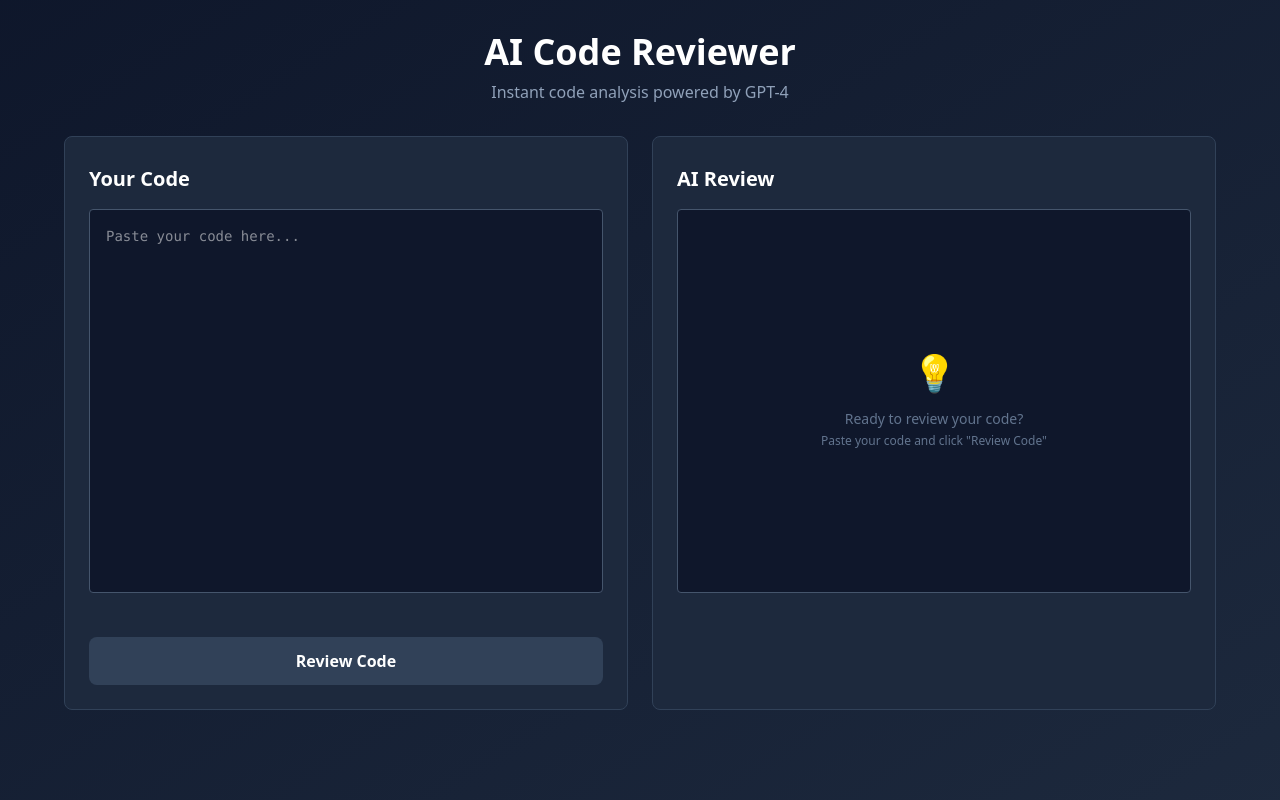
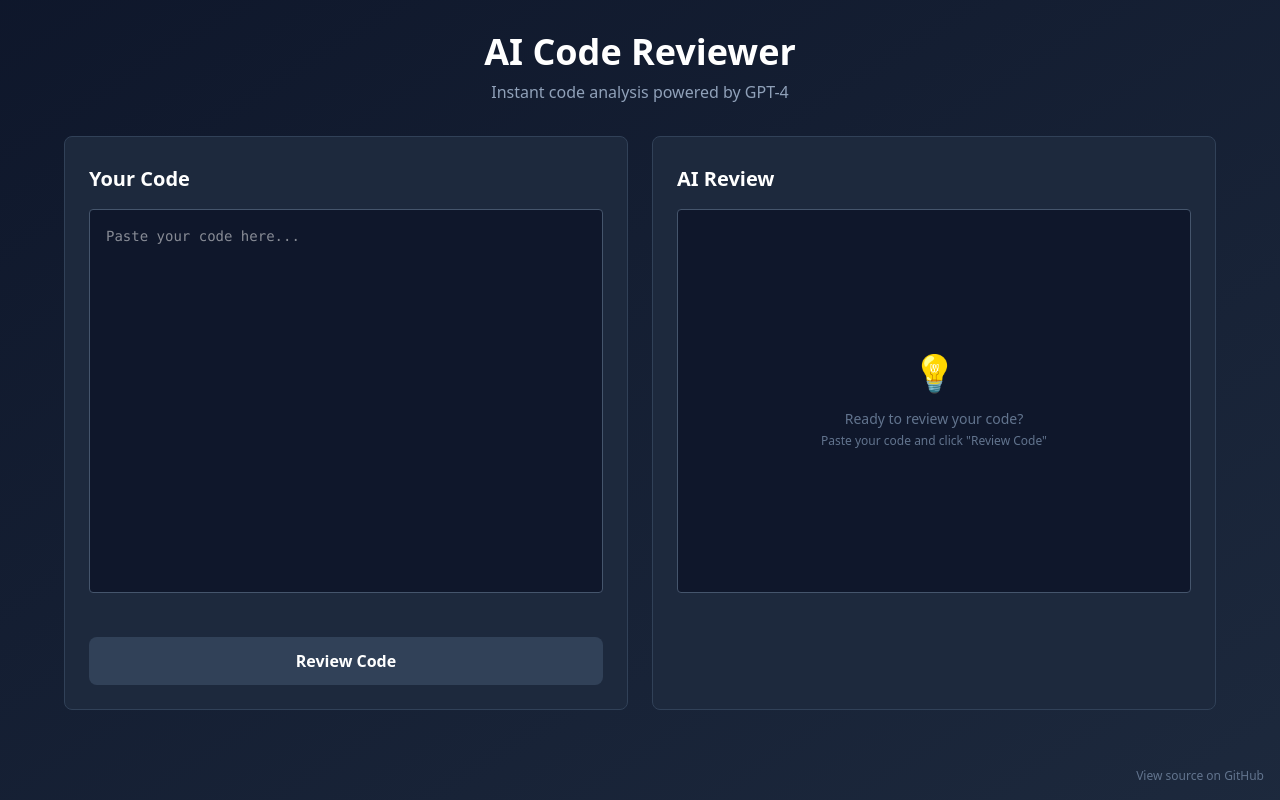
Before and after one commit to fastians/ai-code-reviewer, a React (Vite) app: page / in a window 1280 px wide. Built offline with nearby package versions, Linux system fonts and the light colour scheme.

Commit message:
feat: footer added

```diff
--- a/src/App.tsx
+++ b/src/App.tsx
@@ -430,8 +430,9 @@ function App() {
   }, [activeSection, review]);
 
   return (
-    <div className="min-h-screen bg-gradient-to-br from-slate-900 to-slate-800 text-white p-8">
-      <div className="max-w-6xl mx-auto">
+    <div className="h-screen flex flex-col bg-gradient-to-br from-slate-900 to-slate-800 text-white overflow-hidden relative">
+      <div className="flex-1 min-h-0 overflow-y-auto p-8">
+        <div className="max-w-6xl mx-auto">
         <div className="text-center mb-8">
           <h1 className="text-4xl font-bold mb-2">AI Code Reviewer</h1>
           <p className="text-slate-400">
@@ -842,7 +843,17 @@ function App() {
             </div>
           </div>
         </div>
+        </div>
       </div>
+      {/* GitHub Link - Bottom Right */}
+      <a
+        href="https://github.com/fastians/ai-code-reviewer"
+        target="_blank"
+        rel="noopener noreferrer"
+        className="absolute bottom-4 right-4 text-slate-500 hover:text-blue-400 transition-colors text-xs"
+      >
+        View source on GitHub
+      </a>
     </div>
   );
 }
```
